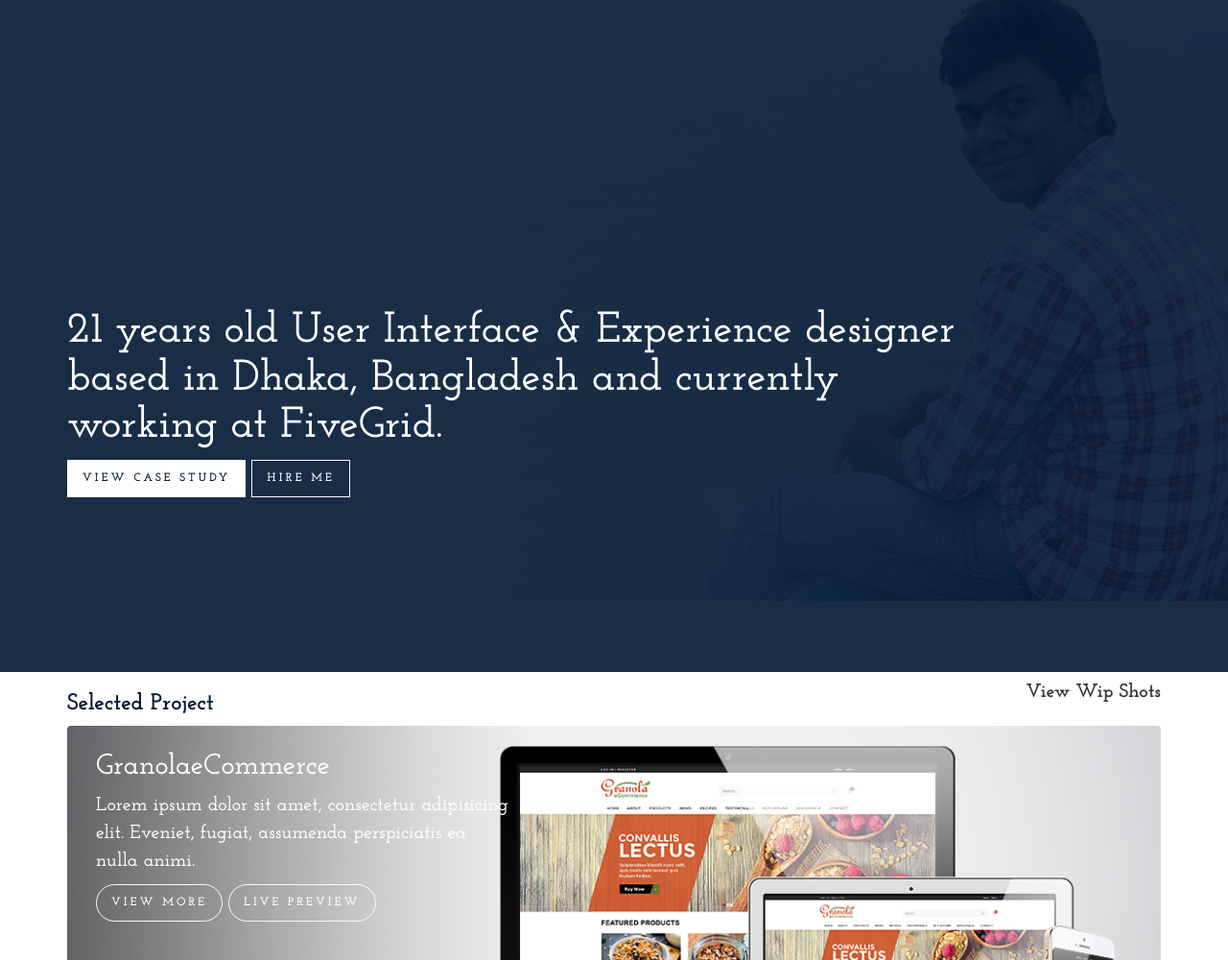
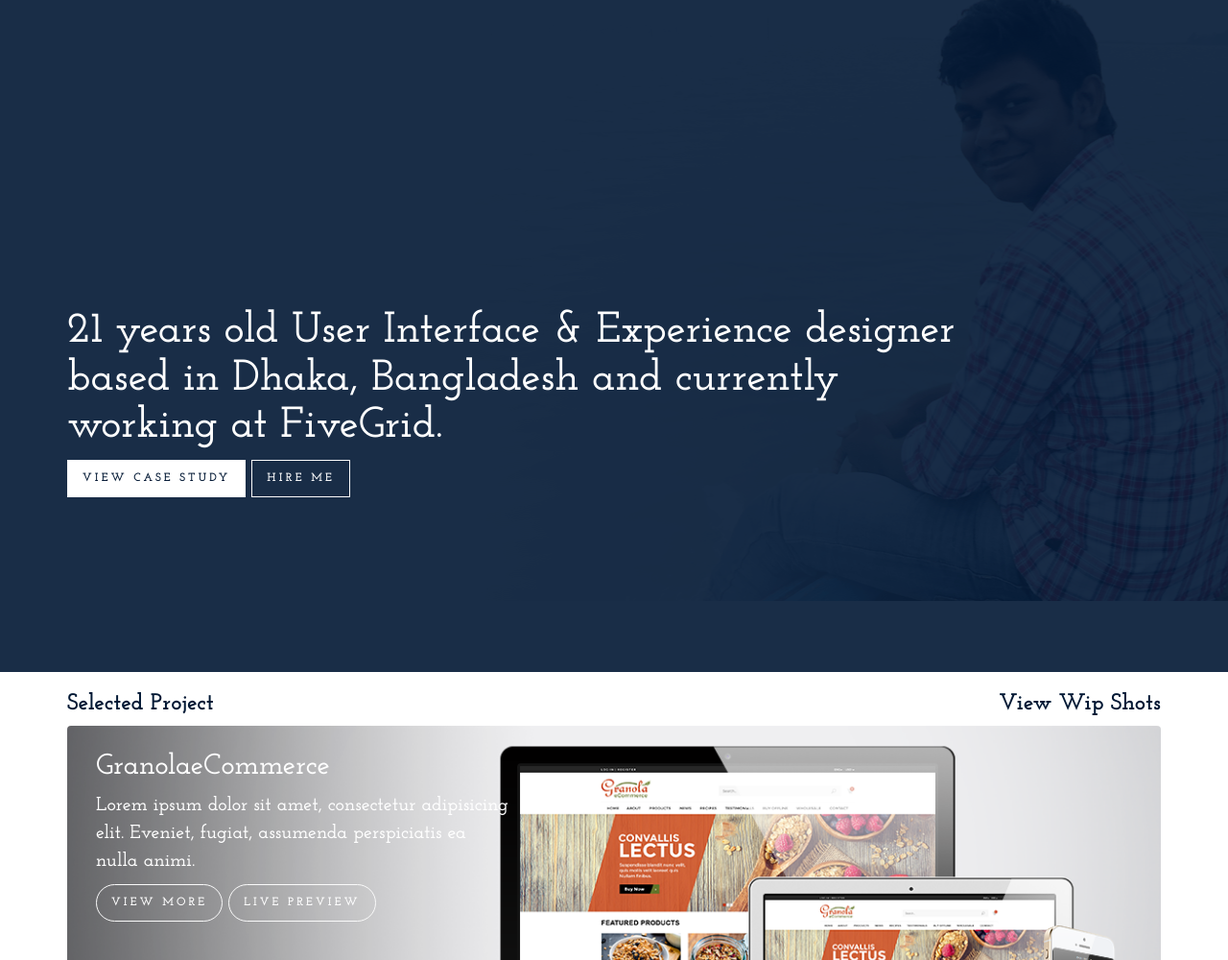
Before and after one commit to sumanengbd/sumanengbd.github.io, a plain HTML site: page portfolio.html in a window 1280 px wide. Shown: the part 100-1100 px from the top of the page at 96% size. Drawn offline with nearby package versions, Linux system fonts and the light colour scheme.

Commit message:
view wip shots h4 to h3

```diff
--- a/portfolio.html
+++ b/portfolio.html
@@ -65,7 +65,7 @@
                   <h3 class="text-left">Selected Project</h3>
                </div>
                <div class="col-md-offset-6 col-md-3">
-                  <h4 class="text-right">View Wip Shots</h4>
+                  <h3 class="text-right">View Wip Shots</h3>
                </div>
             </div>
             <div class="row">
```
